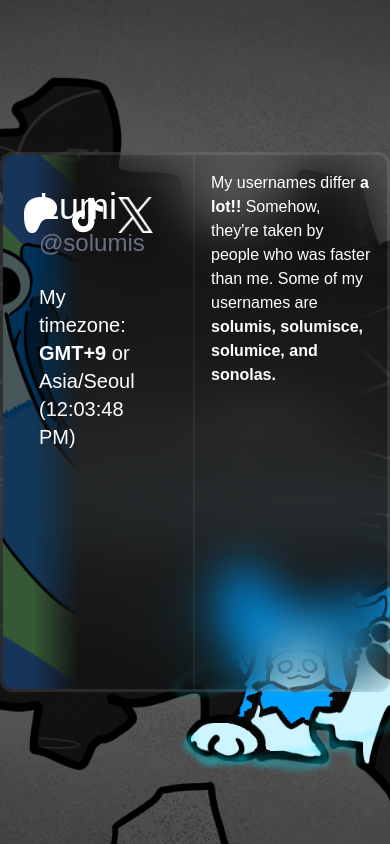
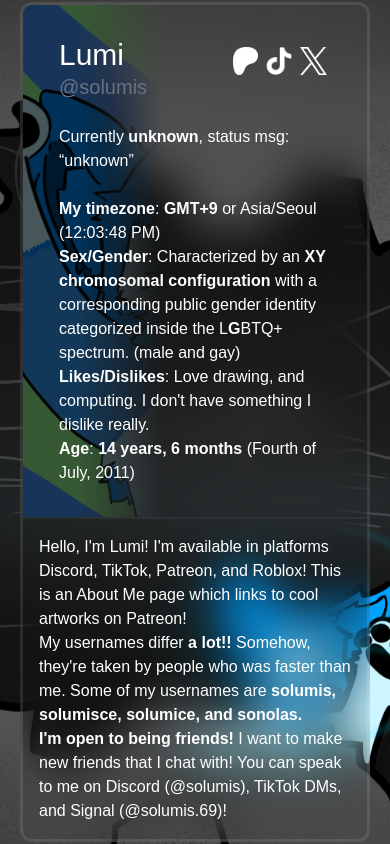
Before and after one commit to catwbanjo/ggcat, a website: page index.html in a window 390 px wide. Drawn offline with Linux system fonts and the light colour scheme; no server answers; a web font is replaced by a local one.

Commit message:
push push

```diff
--- a/index.html
+++ b/index.html
@@ -15,24 +15,42 @@
 
     <body class="flex justify-center items-center w-dvw h-dvh">
         <img src="src/무제13.png" class="object-cover w-full h-full absolute z-[-1]">
-        <div class="grid grid-cols-2 w-5xl h-135 backdrop-blur-xl border-3 border-white/10 overflow-hidden rounded-xl text-white">
-            <div class="border-r-2 border-white/5 text-center relative">
-                <img src="src/무제12.png" class="object-cover object-left h-full w-2/5 z-[-4] mask-r-from-40% brightness-35">
-                <div class="text-left absolute top-0 left-0 p-8 ps-9 pe-10 w-full h-full">
+        <div class="grid grid-rows-none lg:grid-cols-2 lg:grid-rows-1 w-4xl m-5 lg:m-0 lg:w-5xl lg:h-135 h-auto backdrop-blur-xl border-3 border-white/10 overflow-hidden rounded-xl text-white">
+            <div class="border-b-2 lg:border-r-2 lg:border-b-0 border-white/5 text-center relative">
+                <img src="src/무제12.png" class="absolute object-cover object-left h-full w-2/5 z-[-4] mask-r-from-40% brightness-35">
+                <div class="text-left top-0 left-0 p-8 ps-9 pe-10 w-full h-full">
                     <div class="grid grid-cols-2 w-full items-center self-start">
                         <div class="h-auto self-start">
-                        <h1 class="text-white text-4xl">Lumi</h1>
-                        <h3 class="text-gray-500 text-2xl">@solumis</h3>
+                        <h1 class="text-white text-3xl lg:text-4xl">Lumi</h1>
+                        <h3 class="text-gray-500 text-xl lg:text-2xl">@solumis</h3>
                         </div>
-                        <div class="flex h-9 w-full gap-1 mb-4 items-center justify-end">
-                            <img class="h-full" src="brand_logos/patreon_white.png"><img class="h-22/14" src="brand_logos/tiktok_white.png"><img class="h-full" src="brand_logos/x_white.png">
+                        <div class="flex h-7 lg:h-9 w-full lg:gap-1 mb-4 items-center justify-end">
+                            <a href="https://patreon.com/solumis?utm_content=logolink&utm_medium=referral&utm_source=ggcat.link" class="h-full flex items-center">
+                            <img class="h-full" src="brand_logos/patreon_white.png">
+                            </a>
+                            <a href="https://tiktok.com/@solumisce?utm_content=logolink&utm_medium=referral&utm_source=ggcat.link" class="h-full flex items-center">
+                                <img class="h-22/14" src="brand_logos/tiktok_white.png">
+                            </a>
+                            <a href="#" onclick="alert('I don\'t really have a X account yet it\'s to populate the icons')" class="h-full flex items-center">
+                                <img class="h-full" src="brand_logos/x_white.png">
+                            </a>
                         </div>
                     </div><br/>
-                    <span class="text-xl">My timezone: <b>GMT+9</b> or Asia/Seoul (<span id="clock">--:--:--</span>)</span><br/><br/>
+                    <span class="lg:text-lg">Currently <b><span id="discord_online_status">unknown</span></b>, status msg: <q><span id="discord_custom_status">unknown</span></q></span><br/><br/>
+                    <span class="lg:text-lg"><b>My timezone</b>: <b>GMT+9</b> or Asia/Seoul (<span id="clock">--:--:--</span>)</span><br/>
+                    <span class="lg:text-lg"><b>Sex/Gender</b>: Characterized by an <b>XY chromosomal configuration</b> with a corresponding public gender identity categorized inside the L<b>G</b>BTQ+ spectrum. (male and gay)</span><br/>
+                    <span class="lg:text-lg"><b>Likes/Dislikes</b>: Love drawing, and computing. I don't have something I dislike really.</span><br/>
+                    <span class="text-base lg:text-lg"><b>Age</b>: <b><span id="age">--</span></b> (Fourth of July, 2011)</span>
 
                 </div>
             </div>
-            <div class="m-4 overflow-auto"><span class="text-white">My usernames differ <b>a lot!!</b> Somehow, they're taken by people who was faster than me. Some of my usernames are <b>solumis, solumisce, solumice, and sonolas.</b></span></div>
+            <div class="m-4 overflow-auto">
+                <span class="text-white">Hello, I'm Lumi! I'm available in platforms Discord, TikTok, Patreon, and Roblox! This is an About Me page which links to cool artworks on Patreon!</span>
+                <br/>
+                <span class="text-white">My usernames differ <b>a lot!!</b> Somehow, they're taken by people who was faster than me. Some of my usernames are <b>solumis, solumisce, solumice, and sonolas.</b></span>
+                <br/>
+                <span class="text-white"><b>I'm open to being friends!</b> I want to make new friends that I chat with! You can speak to me on Discord (@solumis), TikTok DMs, and Signal (@solumis.69)! </span>
+            </div>
         </div>
     </body>
 
@@ -44,6 +62,30 @@
             requestAnimationFrame(step);
         }
         requestAnimationFrame(step);
+        const birth = new Date("2011-07-04");
+        const age = d => ((t=new Date()),[t.getFullYear()-d.getFullYear()-(t<new Date(t.getFullYear(),d.getMonth(),d.getDate())),(t.getMonth()-d.getMonth()+12-(t.getDate()<d.getDate()))%12]);
+
+        const [yr,mo] = age(birth);
+
+        const birthdom = document.getElementById("age");
+        birthdom.innerHTML = `${yr} years, ${mo} months`;
+
+        // dc status
+        const discord_online_status = document.getElementById("discord_online_status")
+        const discord_custom_status = document.getElementById("discord_custom_status")
+        fetch("https://api.lanyard.rest/v1/users/1287065525716783137")
+            .then(response => response.json())
+                .then(({ data }) => {
+                    discord_online_status.innerText = data.discord_status
+                    const customActivity = data.activities.find(activity => activity.type === 4);
+                    if (customActivity) {
+                        const emoji = customActivity.emoji ? customActivity.emoji.name+" " : '';
+                        const text = customActivity.state || '';
+                        discord_custom_status.innerText = emoji + text
+                    } else {
+                        discord_custom_status.innerText = "not set"
+                    }
+                });
     </script>
 
 </html>
```
Also changed, not shown: prod/style.css.
